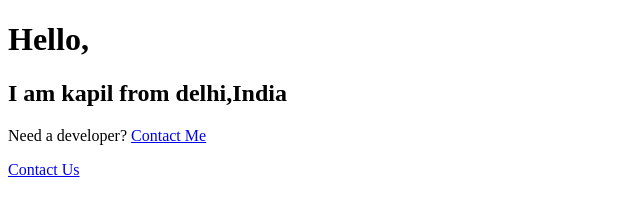
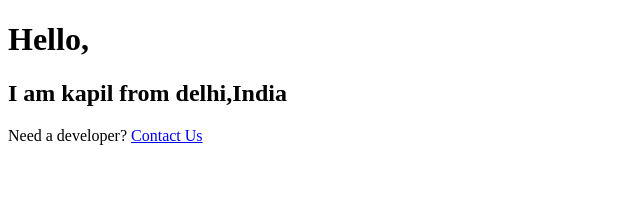
Before and after one commit to kapiljhajhria/gastby-blog, a Gatsby site: page / in a window 1280 px wide. Shown: the whole page, without its empty margins (0-640 px from the left). Built offline with nearby package versions, Linux system fonts and the light colour scheme; Gatsby itself is replaced by a stand-in of ours.

Commit message:
index page , new text added

```diff
--- a/src/pages/index.jsx
+++ b/src/pages/index.jsx
@@ -7,10 +7,7 @@ const IndexPage = () => {
       <h1>Hello,</h1>
       <h2>I am kapil from delhi,India</h2>
       <p>
-        Need a developer? <a href="/contact-us">Contact Me</a>
-      </p>
-      <p>
-        <Link to={"/contact-us"}>Contact Us</Link>
+        Need a developer? <Link to={"/contact-us"}>Contact Us</Link>
       </p>
     </div>
   )
```
